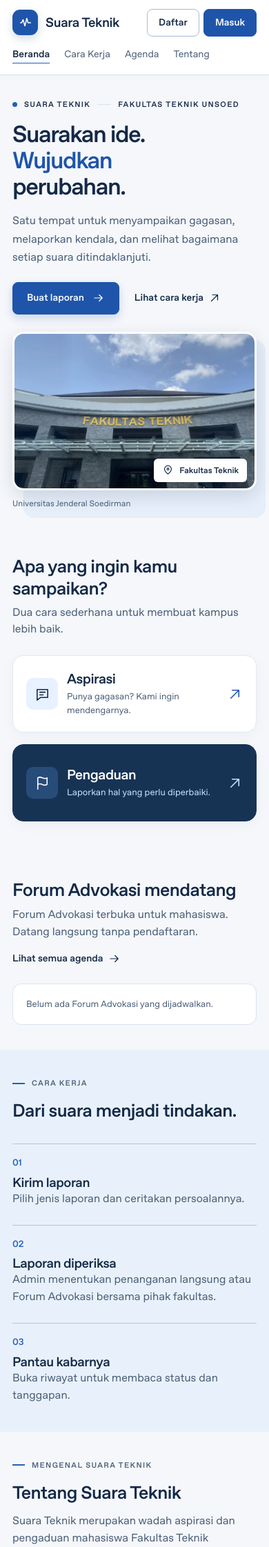
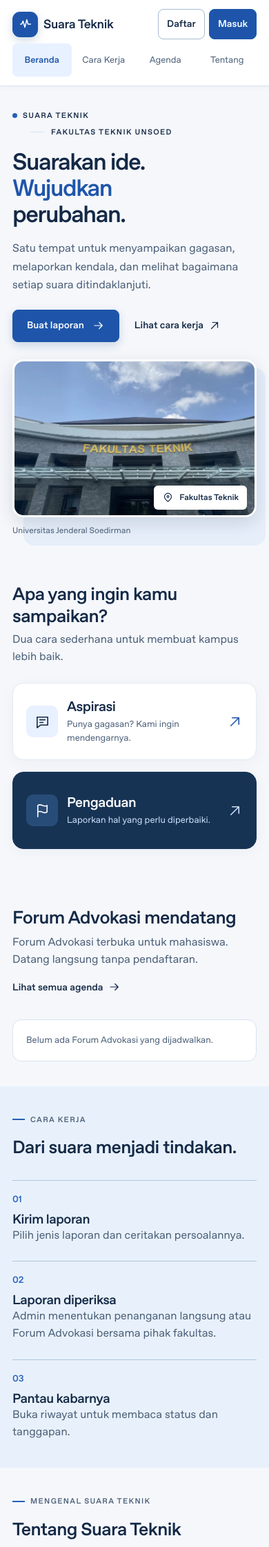
Before and after one commit to lybaimm/Suara-Teknik, a PHP site: page / in a window 390 px wide. Shown: the top 2243 px of the page at 69% size. Run offline with PHP 8.4, Linux system fonts and the light colour scheme; data that the repository does not hold is empty.

Commit message:
Restore responsive mobile layouts for final release and agenda pages

```diff
--- a/css/style.css
+++ b/css/style.css
@@ -1126,36 +1126,172 @@ dialog .btn {
   margin: 8px 0 0;
 }
 
-@media (max-width: 800px) {
+/* Keep all navigation links visible, including the new Agenda pages. */
+@media (max-width: 1000px) {
   .bar {
-    grid-template-columns: 1fr auto;
-    gap: 11px;
+    grid-template-columns: minmax(0, 1fr) auto;
+    gap: 6px 8px;
     padding-block: 13px;
   }
 
+  .brand {
+    min-height: 44px;
+    gap: 8px;
+  }
+
+  .account {
+    gap: 6px;
+  }
+
+  .account .btn.small {
+    min-height: 44px;
+    padding-inline: 12px;
+  }
+
+  .account .bell {
+    min-width: 44px;
+    padding-inline: 10px;
+  }
+
   .bar nav {
+    display: grid;
     grid-row: 2;
     grid-column: 1 / -1;
-    padding: 4px 0 6px;
-    gap: 21px;
-    justify-content: flex-start;
-    overflow-x: auto;
-    scrollbar-width: thin;
+    grid-auto-flow: column;
+    grid-auto-columns: minmax(0, 1fr);
+    gap: 4px;
+    min-width: 0;
+    padding: 0;
+    overflow: visible;
   }
 
   .bar nav a {
-    flex-shrink: 0;
+    display: flex;
+    align-items: center;
+    justify-content: center;
+    min-width: 0;
+    min-height: 48px;
+    padding: 7px 4px;
+    border-radius: 7px;
+    font-size: 13px;
+    line-height: 1.35;
+    text-align: center;
+    white-space: normal;
+    text-decoration: none;
+  }
+
+  .bar nav a.active {
+    background: var(--sky);
+    color: var(--blue);
+  }
+
+  #alur, #tentang, .upcoming {
+    scroll-margin-top: 148px;
   }
 }
 
 @media (max-width: 670px) {
-  .upcoming .section-head {
-    align-items: start;
+  .brand {
+    font-size: 18px;
+  }
+
+  input, select, textarea {
+    min-width: 0;
+    max-width: 100%;
+    font-size: 16px;
+  }
+
+  .form-grid > *, .filters > *, .detail-grid > * {
+    min-width: 0;
+  }
+
+  .actions .text-link, .back, .foot a, .section-head .text-link {
+    display: inline-flex;
+    align-items: center;
+    min-height: 44px;
+  }
+
+  .report-panel .section-head, .upcoming .section-head {
+    flex-direction: row;
+    flex-wrap: wrap;
+    align-items: center;
+    gap: 6px 12px;
+  }
+
+  .report-list a {
+    grid-template-columns: minmax(0, 1fr);
+    justify-items: start;
+    gap: 10px;
+    padding: 18px 0;
+  }
+
+  .report-list .badge {
+    max-width: 100%;
+    width: fit-content;
+  }
+
+  #auth-form .actions, #report-form .actions, #agenda-form .actions {
+    display: grid;
+    grid-template-columns: minmax(0, 1fr);
+    gap: 8px;
+  }
+
+  #auth-form .actions > *, #report-form .actions > *, #agenda-form .actions > * {
+    justify-content: center;
+  }
+
+  #admin-form > .btn {
+    width: 100%;
+  }
+
+  .eyebrow {
+    flex-wrap: wrap;
+    gap: 6px 8px;
+    line-height: 1.6;
+  }
+
+  .eyebrow::before {
+    flex: none;
+  }
+
+  .eyebrow span {
+    flex-basis: 100%;
+    padding-left: 26px;
+  }
+
+  .detail-copy, .notification-item, .method-info, .agenda-card {
+    overflow-wrap: anywhere;
+  }
+
+  .agenda-card .btn.small {
+    min-height: 44px;
+  }
+
+  dialog {
+    max-height: calc(100dvh - 32px);
   }
 }
 
 @media (max-width: 380px) {
+  .brand {
+    font-size: 16px;
+  }
+
+  .mark {
+    width: 32px;
+    height: 32px;
+  }
+
   .account .btn.small {
     padding-inline: 10px;
   }
+
+  .bar nav a {
+    font-size: 12px;
+  }
+
+  .report-panel .section-head {
+    align-items: flex-start;
+    flex-direction: column;
+  }
 }
```
Also changed, not shown: PENGUJIAN.md (+21 -0 lines).
